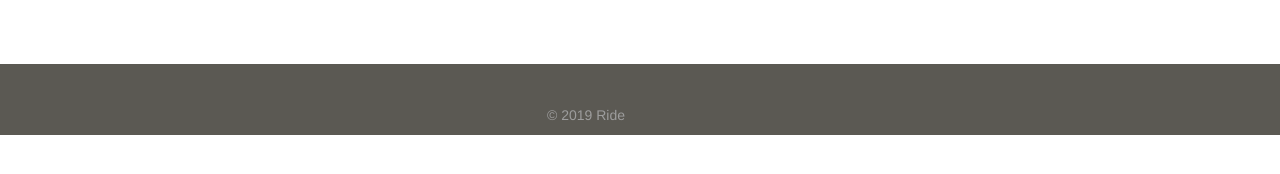
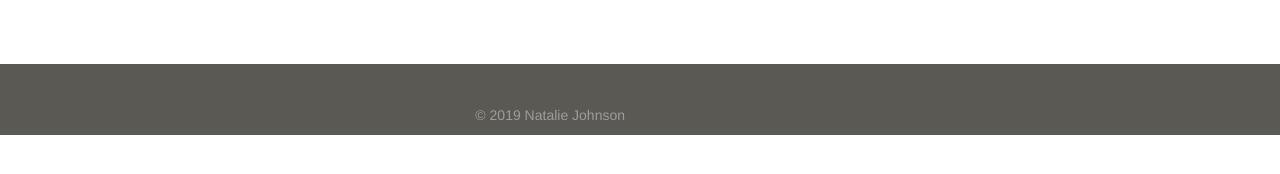
Before and after one commit to mttjohnson/erides, a Jekyll site: the page built from index.html, in a window 1280 px wide. Shown: the part 399-573 px from the top of the page. Built offline with Jekyll 4.4.1, drawn with Linux system fonts in a browser that asks for light colours; nearby versions of some CDN libraries.

Commit message:
copyright

```diff
--- a/_config.yml
+++ b/_config.yml
@@ -8,6 +8,7 @@
 # Site settings
 title: Ride
 title_short: Ride
+copyright: Natalie Johnson
 description: >
   Self driving car service
 baseurl: ""
--- a/_includes/footer.html
+++ b/_includes/footer.html
@@ -3,7 +3,7 @@
         <div class="row">
             <div class="col-xs-12 col-sm-6 col-md-6 text-right">
                 <!-- <img src="{{ "/assets/media/ride.svg" | prepend: site.baseurl }}" width="150px" alt="Ride"><br /> -->
-                <p>&copy; {{ site.time | date: '%Y' }} {{ site.title }}</p>
+                <p>&copy; {{ site.time | date: '%Y' }} {{ site.copyright }}</p>
             </div>
         </div>
     </div>
```
